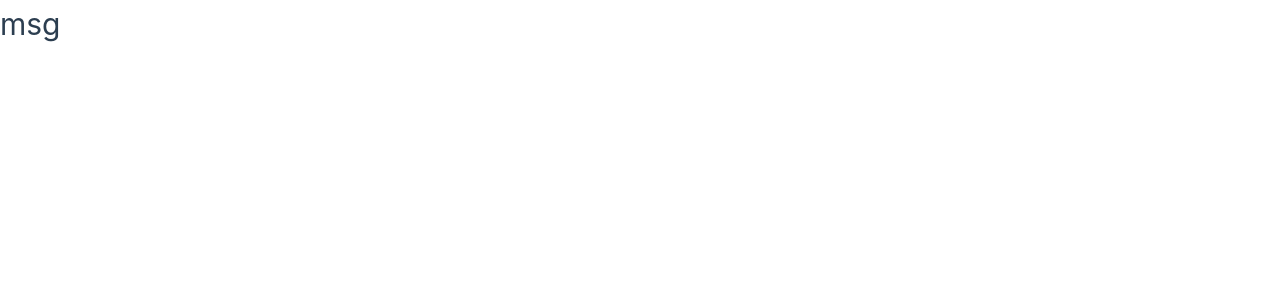
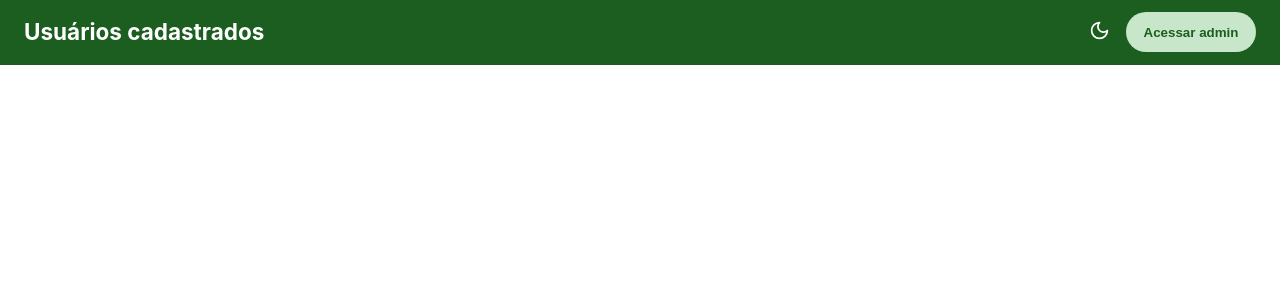
Before and after one commit to KaLucas/vue-app, a Vue app: page / in a window 1280 px wide. Shown: the top 300 px of the page. Built offline with nearby package versions, Linux system fonts and the light colour scheme.

Commit message:
feat: adjust theme

```diff
--- a/src/assets/base.css
+++ b/src/assets/base.css
@@ -22,7 +22,7 @@
 }
 
 /* semantic color variables for this project */
-:root {
+[data-theme='light'] {
   --color-background: var(--vt-c-white);
   --color-background-soft: var(--vt-c-white-soft);
   --color-background-mute: var(--vt-c-white-mute);
@@ -36,8 +36,7 @@
   --section-gap: 160px;
 }
 
-@media (prefers-color-scheme: dark) {
-  :root {
+[data-theme='dark'] {
   --color-background: var(--vt-c-black);
   --color-background-soft: var(--vt-c-black-soft);
   --color-background-mute: var(--vt-c-black-mute);
@@ -48,6 +47,25 @@
   --color-heading: var(--vt-c-text-dark-1);
   --color-text: var(--vt-c-text-dark-2);
 }
+
+:root {
+  --green: #4caf50;
+
+  --light-green-5: #e8f5e9;
+  --light-green-4: #c8e6c9;
+  --light-green-3: #a5d6a7;
+  --light-green-2: #81c784;
+  --light-green-1: #66bb6a;
+
+  --green-dark-1: #43a047;
+  --green-dark-2: #388e3c;
+  --green-dark-3: #2e7d32;
+  --green-dark-4: #1b5e20;
+
+  --green-accent-1: #b9f6ca;
+  --green-accent-2: #69f0ae;
+  --green-accent-3: #00e676;
+  --green-accent-4: #00c853;
 }
 
 *,
--- a/src/assets/main.css
+++ b/src/assets/main.css
@@ -16,7 +16,7 @@ button {
 }
 
 .border {
-  border: 1px solid var(--vt-c-divider-dark-2);
+  border: 1px solid var(--border);
 }
 
 input {
@@ -29,8 +29,9 @@ input {
 button {
   width: 100%;
   height: 40px;
-  background-color: var(--green-dark-4);
-  color: var(--vt-c-white);
+  background-color: var(--surface-primary);
+  color: var(--green-dark-4);
+  font-weight: 600;
   cursor: pointer;
   &.base {
     border-radius: 8px;
@@ -41,7 +42,7 @@ button {
   pointer-events: none;
   cursor: default;
   background-color: #eeeeee;
-  color: var(--vt-c-black-soft);
+  color: var(--vt-c-indigo);
 }
 
 .spinning {
--- a/src/assets/theme.css
+++ b/src/assets/theme.css
@@ -1,65 +1,69 @@
-:root {
-  --green: #4caf50;
-
-  --light-green-5: #e8f5e9;
-  --light-green-4: #c8e6c9;
-  --light-green-3: #a5d6a7;
-  --light-green-2: #81c784;
-  --light-green-1: #66bb6a;
-
-  --green-dark-1: #43a047;
-  --green-dark-2: #388e3c;
-  --green-dark-3: #2e7d32;
-  --green-dark-4: #1b5e20;
-
-  --green-accent-1: #b9f6ca;
-  --green-accent-2: #69f0ae;
-  --green-accent-3: #00e676;
-  --green-accent-4: #00c853;
-}
-
 [data-theme='light'] {
-  --bg-primary: #ffffff;
+  --bg-primary: var(--vt-c-white);
   --bg-secondary: var(--light-green-5);
-  --bg-card: #ffffff;
+  --bg-card: var(--vt-c-white);
+  --bg-card-variant: var(--light-green-4);
 
   --surface-primary: var(--light-green-4);
   --surface-secondary: var(--light-green-3);
+  --surface-container: var(--light-green-5);
 
-  --border: var(--light-green-3);
-
-  --text-primary: var(--green-dark-4);
-  --text-secondary: var(--green-dark-2);
-  --text-muted: var(--green-dark-1);
-  --text-on-brand: #ffffff;
+  --text-primary: var(--vt-c-indigo);
+  --text-secondary: var(--vt-c-text-light-2);
+  --text-muted: var(--vt-c-text-light-2);
+  --text-on-brand: var(--vt-c-white);
+  --text-on-surface: var(--vt-c-indigo);
 
   --brand: var(--green);
   --brand-hover: var(--green-dark-1);
   --brand-active: var(--green-dark-2);
+  --brand-container: var(--light-green-4);
+  --text-on-brand-container: var(--green-dark-4);
 
   --accent: var(--green-accent-3);
   --accent-hover: var(--green-accent-4);
+  --accent-container: var(--green-accent-1);
+  --text-on-accent: var(--vt-c-black);
+  --text-on-accent-container: var(--green-dark-4);
+
+  --border: var(--light-green-3);
+  --border-variant: var(--light-green-4);
+
+  --highlight: var(--green-dark-4);
+  --highlight-soft: var(--green-dark-3);
 }
 
 [data-theme='dark'] {
   --bg-primary: #121212;
   --bg-secondary: #1a1a1a;
   --bg-card: #1e1e1e;
+  --bg-card-variant: #2a2a2a;
 
-  --surface-primary: var(--green-dark-4);
-  --surface-secondary: var(--green-dark-3);
+  --surface-primary: var(--light-green-5);
+  --surface-secondary: var(--light-green-4);
+  --surface-container: #2a2a2a;
 
-  --border: var(--green-dark-2);
+  --text-primary: var(--vt-c-text-dark-1);
+  --text-secondary: var(--vt-c-text-dark-2);
+  --text-muted: var(--vt-c-text-dark-2);
+  --text-on-brand: var(--vt-c-black);
+  --text-on-surface: var(--vt-c-text-dark-1);
 
-  --text-primary: var(--light-green-5);
-  --text-secondary: var(--light-green-3);
-  --text-muted: var(--light-green-2);
-  --text-on-brand: #ffffff;
-
-  --brand: var(--green-dark-1);
-  --brand-hover: var(--green);
-  --brand-active: var(--light-green-1);
+  --brand: var(--light-green-1);
+  --brand-hover: var(--light-green-2);
+  --brand-active: var(--green);
+  --brand-container: var(--green-dark-3);
+  --text-on-brand-container: var(--light-green-4);
 
   --accent: var(--green-accent-2);
   --accent-hover: var(--green-accent-3);
+  --accent-container: var(--green-dark-2);
+  --text-on-accent: var(--vt-c-black);
+  --text-on-accent-container: var(--green-accent-1);
+
+  --border: var(--green-dark-2);
+  --border-variant: var(--green-dark-3);
+
+  --highlight: var(--light-green-3);
+  --highlight-soft: var(--light-green-2);
 }
--- a/src/components/Sidebar.vue
+++ b/src/components/Sidebar.vue
@@ -40,13 +40,14 @@ function handleLogout() {
 aside {
   width: 270px;
   min-height: 100vh;
-  border-right: 1px solid var(--vt-c-divider-dark-2);
+  border-right: 1px solid var(--color-border);
   .sidebar-wrapper {
     min-height: 100vh;
     flex: 1;
     flex-direction: column;
     justify-content: space-between;
     padding: 16px;
+    box-sizing: border-box;
     .top-sidebar {
       p {
         color: var(--color-text);
@@ -55,7 +56,7 @@ aside {
         flex: 1;
         box-sizing: border-box;
         border-radius: 12px;
-        border: 1px solid color-mix(in srgb, var(--vt-c-divider-dark-2) 30%, transparent);
+        border: 1px solid color-mix(in srgb, var(--border) 30%, transparent);
         padding: 24px;
         flex-direction: column;
         .users-data {
@@ -63,7 +64,7 @@ aside {
           align-items: center;
           gap: 10px;
           .lucide-users-icon {
-            color: var(--green-dark-3);
+            color: var(--brand);
             line-height: normal;
           }
           p {
@@ -87,10 +88,11 @@ aside {
           align-items: center;
           justify-content: center;
           gap: 10px;
+          color: green;
         }
       }
       .img-wrapper {
-        border-top: 1px solid var(--vt-c-divider-dark-2);
+        border-top: 1px solid var(--color-border);
         padding: 16px;
         img {
           display: block;
--- a/src/components/Snackbar.vue
+++ b/src/components/Snackbar.vue
@@ -29,7 +29,7 @@ onUnmounted(() => {
 .snackbar {
   width: 300px;
   min-height: 50px;
-  color: var(--vt-c-black-soft);
+  color: var(--color-background-soft);
   padding: 10px 20px;
   border-radius: 8px;
   position: absolute;
--- a/src/components/Table.vue
+++ b/src/components/Table.vue
@@ -77,8 +77,9 @@ function changePage(page: number) {
     button {
       align-items: center;
       background-color: transparent;
-      color: var(--vt-c-black-soft);
+      color: var(--text-primary);
       width: auto;
+      gap: 5px;
     }
     span {
       display: block;
--- a/src/components/UsersList.vue
+++ b/src/components/UsersList.vue
@@ -2,6 +2,14 @@
 import Table from './Table.vue'
 </script>
 
-<template><Table /></template>
+<template>
+  <section>
+    <Table />
+  </section>
+</template>
 
-<style scoped></style>
+<style lang="css" scoped>
+section {
+  padding: 16px;
+}
+</style>
--- a/src/router/index.ts
+++ b/src/router/index.ts
@@ -1,5 +1,5 @@
 import { createRouter, createWebHistory } from 'vue-router'
-import Main from '@/components/Main.vue'
+import MainView from '@/views/MainView.vue'
 
 const router = createRouter({
   history: createWebHistory(import.meta.env.BASE_URL),
@@ -7,12 +7,12 @@ const router = createRouter({
     {
       path: '/',
       name: 'home',
-      component: Main,
+      component: MainView,
     },
     {
       path: '/admin',
       name: 'admin',
-      component: () => import('../views/AdminView.vue'),
+      component: () => import('../views/LoginView.vue'),
     },
     {
       path: '/admin/dashboard',
--- /dev/null
+++ b/src/views/MainView.vue
@@ -0,0 +1,56 @@
+<script setup lang="ts">
+import router from '@/router'
+import { useThemeStore } from '@/stores/theme'
+import { Moon, Sun } from '@lucide/vue'
+
+const store = useThemeStore()
+
+function handleRedirect() {
+  router.push('/admin')
+}
+</script>
+
+<template>
+  <header class="flex">
+    <h2>Usuários cadastrados</h2>
+    <div class="actions-header flex">
+      <button class="icon" @click="store.toggleTheme()">
+        <Moon :size="21" v-if="store.theme === 'light'" />
+        <Sun :size="21" v-else />
+      </button>
+      <div class="redirect-button-list">
+        <button class="redirect" @click="handleRedirect()">Acessar admin</button>
+      </div>
+    </div>
+  </header>
+</template>
+
+<style lang="css" scoped>
+header {
+  height: 65px;
+  justify-content: space-between;
+  align-items: center;
+  background-color: var(--highlight);
+  border-bottom: 1px solid var(--color-border);
+  padding: 0 24px;
+  h2 {
+    color: var(--text-on-brand);
+    font-weight: bold;
+  }
+  .actions-header {
+    flex-direction: row;
+    gap: 16px;
+    align-items: center;
+    button {
+      &.icon {
+        color: var(--text-on-brand);
+        background-color: transparent;
+      }
+      &.redirect {
+        width: 130px;
+        border-radius: 20px;
+      }
+    }
+  }
+}
+</style>
```
Also changed, not shown: src/components/Cards.vue (renamed from src/components/Main.vue), src/views/LoginView.vue (renamed from src/views/AdminView.vue). Lines whose indentation alone changed are shown as unchanged.
